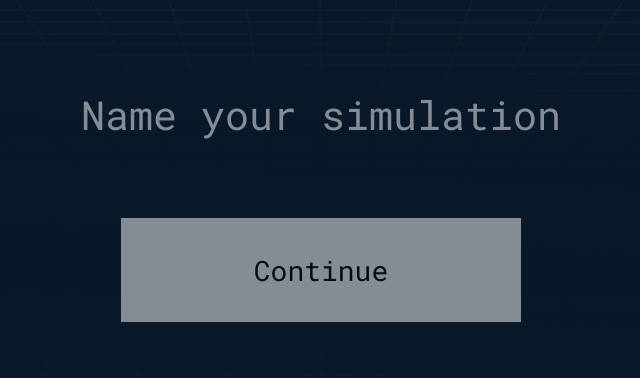
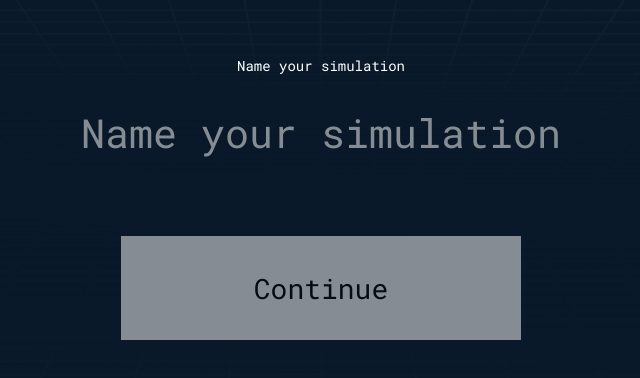
Before and after one commit to artificialcitizens1/frontend, a React (Vite) app: page /create-simulation in a window 1280 px wide. Shown: the part 202-580 px from the top of the page, without its empty margins (319-959 px from the left). Built offline with nearby package versions, Linux system fonts and the light colour scheme.

Commit message:
Enhance CreateSimulation and SimulationDescription components with labels for input fields and added autoFocus functionality. Improved user experience by clearly indicating the purpose of each input.

```diff
--- a/src/pages/CreateSimulation.tsx
+++ b/src/pages/CreateSimulation.tsx
@@ -39,6 +39,9 @@ const CreateSimulation = () => {
 
       {/* Content Container */}
       <div className="relative z-10 flex flex-col items-center justify-center h-full">
+        <label htmlFor="simulationName" className="text-white text-sm roboto-mono text-[18px] mb-4">
+          Name your simulation
+        </label>
         {/* Input Field */}
         <input
           type="text"
@@ -48,6 +51,7 @@ const CreateSimulation = () => {
             if (error) setError(null);
           }}
           placeholder="Name your simulation"
+          autoFocus
           className="w-[961px] h-[80px] bg-transparent text-white text-center text-[40px] focus:outline-none placeholder:text-white/50 placeholder:text-[40px] placeholder:transition-opacity focus:placeholder:opacity-0"
           style={{
             fontFamily: "Roboto Mono",
--- a/src/pages/SimulationDescription.tsx
+++ b/src/pages/SimulationDescription.tsx
@@ -68,6 +68,9 @@ const SimulationDescription = () => {
 
       {/* Content Container */}
       <div className="relative z-10 flex flex-col items-center justify-center h-full">
+      <label htmlFor="simulationDescription" className="text-white text-sm roboto-mono text-[18px] mb-4">
+        What's it all about?
+        </label>
         {/* Text Area Field */}
         <div className="relative w-[961px]">
           <textarea
@@ -76,6 +79,7 @@ const SimulationDescription = () => {
             value={description}
             onChange={handleDescriptionChange}
             placeholder="What's it all about?"
+            autoFocus
             className="w-[961px] bg-transparent text-white text-[28px] text-center focus:outline-none placeholder:text-white/50 placeholder:text-[28px] placeholder:transition-opacity focus:placeholder:opacity-0 resize-none"
             style={{
               fontFamily: "Roboto Mono",
```
